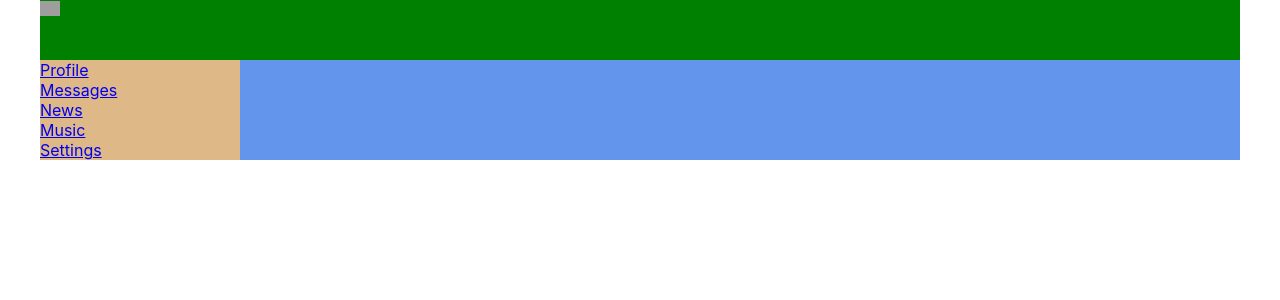
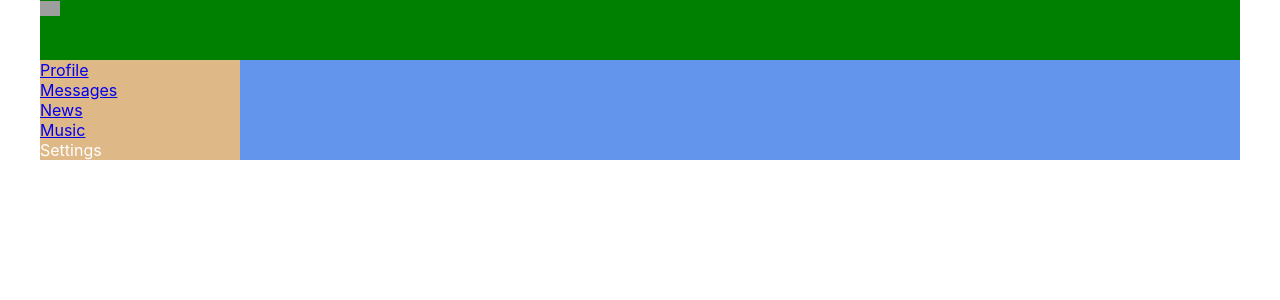
Before and after one commit to olegshell/react-lessons, a React (Create React App) app: page / in a window 1280 px wide. Shown: the top 300 px of the page. Built offline with nearby package versions, Linux system fonts and the light colour scheme; grey boxes are pictures that could not be loaded.

Commit message:
Deleted link sittings

```diff
--- a/src/components/Navbar/Navbar.jsx
+++ b/src/components/Navbar/Navbar.jsx
@@ -16,7 +16,7 @@ const Navbar = () => {
             <a href='/music'>Music</a>
         </div>
         <div className={s.item}>
-            <a href='/setting'>Settings</a>
+            <a>Settings</a>
         </div>
     </nav>
 }
```
